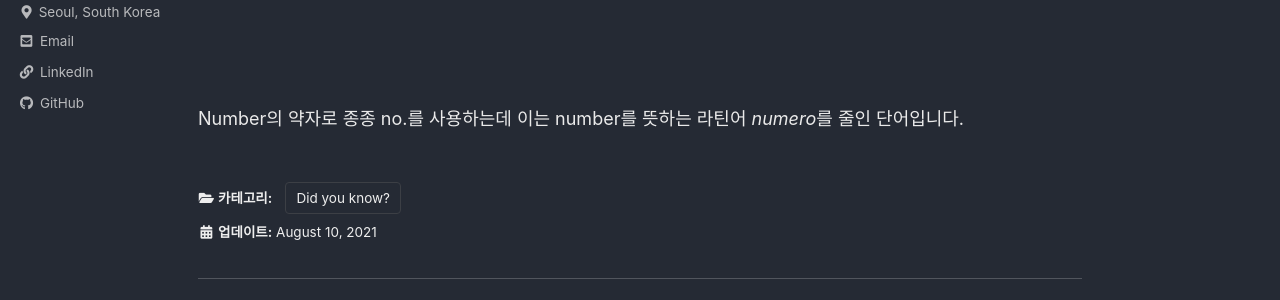
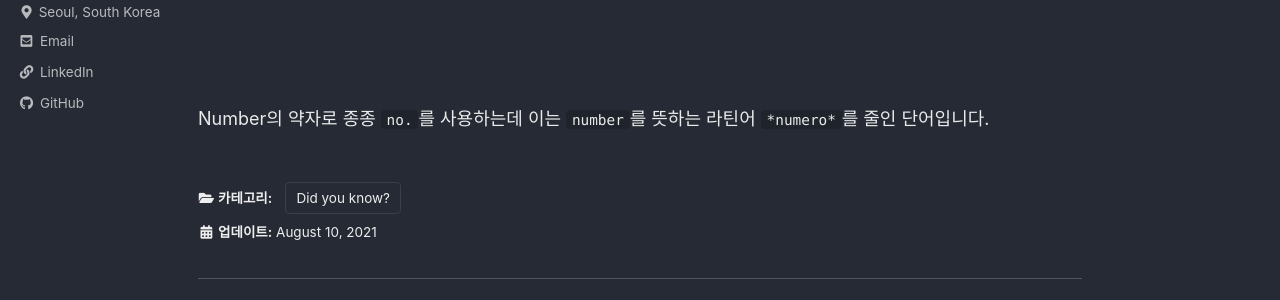
Before and after one commit to brothersoo/brothersoo.github.io, a Jekyll site: the page built from _posts/did_you_know/2021-08-10-why-is-number-written-as-no.md, in a window 1280 px wide. Shown: the part 172-472 px from the top of the page. Built offline with Jekyll 4.4.1, drawn with Linux system fonts in a browser that asks for light colours; cached includes are drawn as plain includes; comment, search, counter and statistics services are not loaded.

```diff
--- a/_posts/did_you_know/2021-08-10-why-is-number-written-as-no.md
+++ b/_posts/did_you_know/2021-08-10-why-is-number-written-as-no.md
@@ -9,4 +9,4 @@ permalink: /did you know/:title
 <br>
 <br>
 
-Number의 약자로 종종 no.를 사용하는데 이는 number를 뜻하는 라틴어 *numero*를 줄인 단어입니다.
+Number의 약자로 종종 `no.`를 사용하는데 이는 `number`를 뜻하는 라틴어 `*numero*`를 줄인 단어입니다.
```
